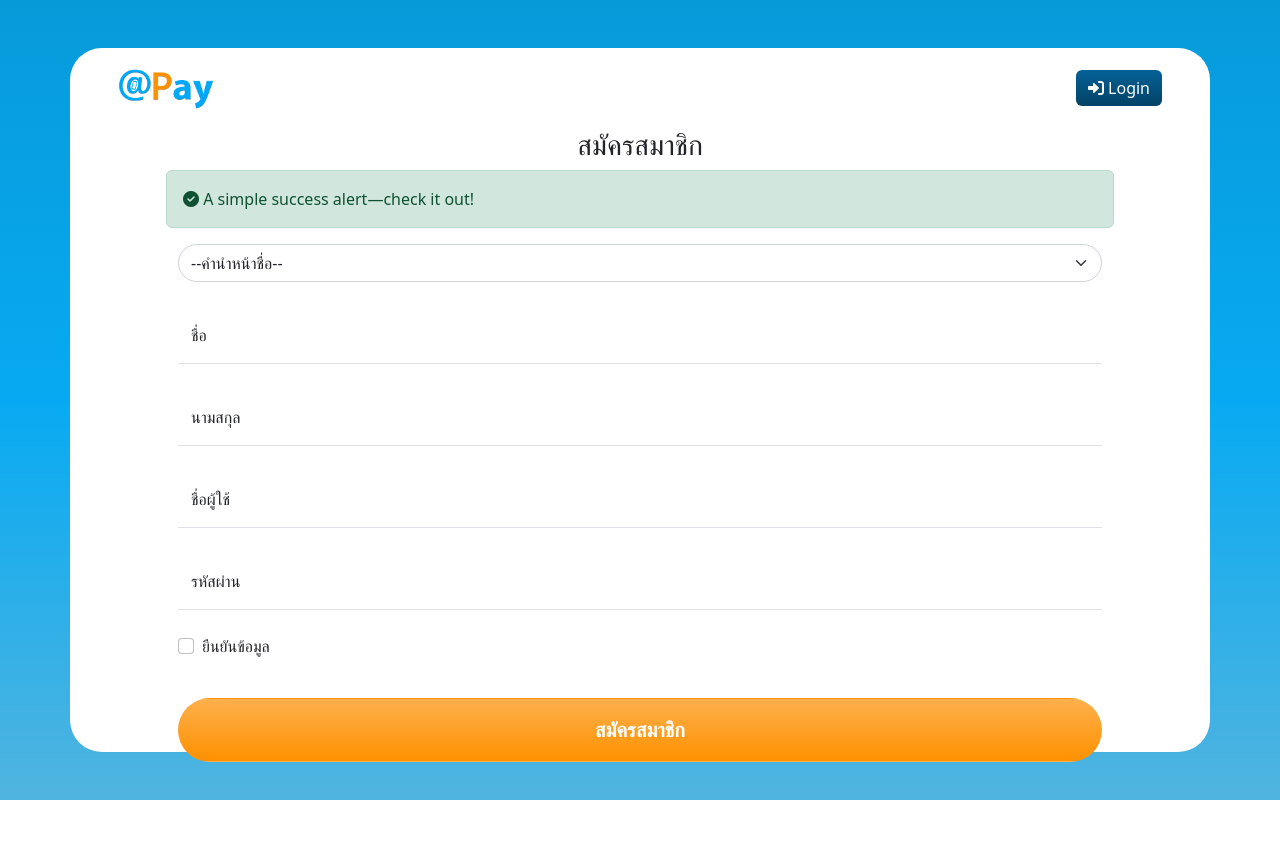
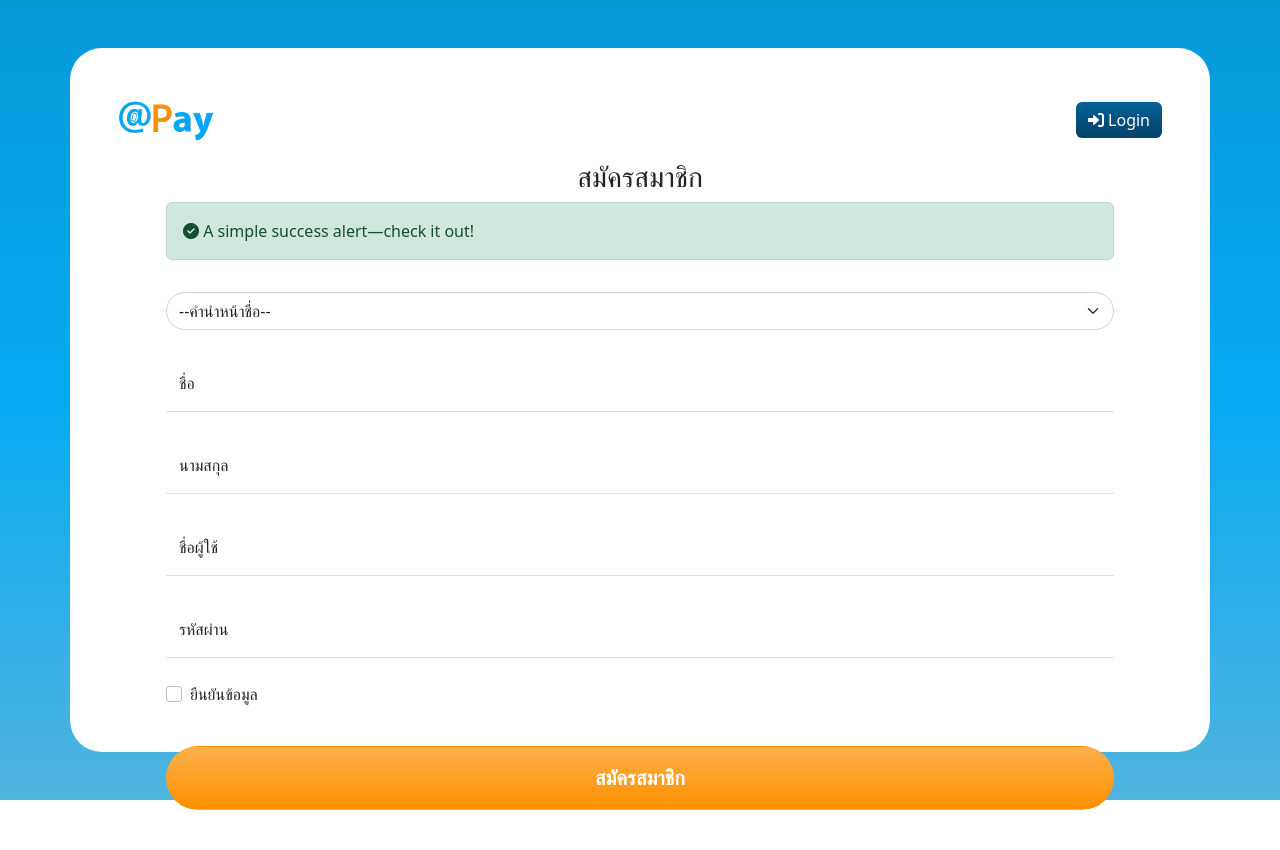
Before and after one commit to aungsuthon-ph-62/Addpay_project, a PHP site: template view/register.php in a window 1280 px wide. Before the commit the page ends 800 px from the top, so only its background shows below. Run offline with PHP 8.4, Linux system fonts and the light colour scheme; the template is opened without the code that fills it, so the values that code supplies are empty; some libraries are stand-ins or nearby versions.

Commit message:
Update register.php

```diff
--- a/view/register.php
+++ b/view/register.php
@@ -1,5 +1,5 @@
 <section class="vh-100 p-3 px-md-5 py-md-5 bg-primary-addpay">
-  <div class="container rounded-5 py-5 px-3 px-md-5 py-md-3 bg-white h-100">
+  <div class="container rounded-5 py-3 py-md-5 px-3 px-md-5 bg-white h-100">
     <!--  -->
     <div class="d-flex flex-wrap align-items-center justify-content-between mb-3">
       <a href="?register">
@@ -30,8 +30,8 @@
 
 
 
-    <div class="container mb-4">
-      <form action="" method="post" class="px-md-5 ">
+    <div class="container mb-4 py-3 px-md-5">
+      <form action="" method="post">
 
         <select class="form-select mb-4 rounded-pill" id="inputTname" name="inputTname">
           <option selected disabled>--คำนำหน้าชื่อ--</option>
```
